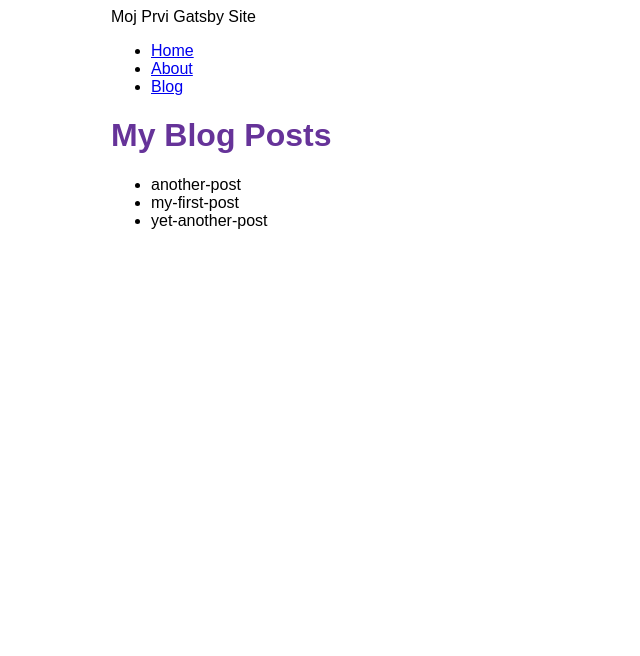
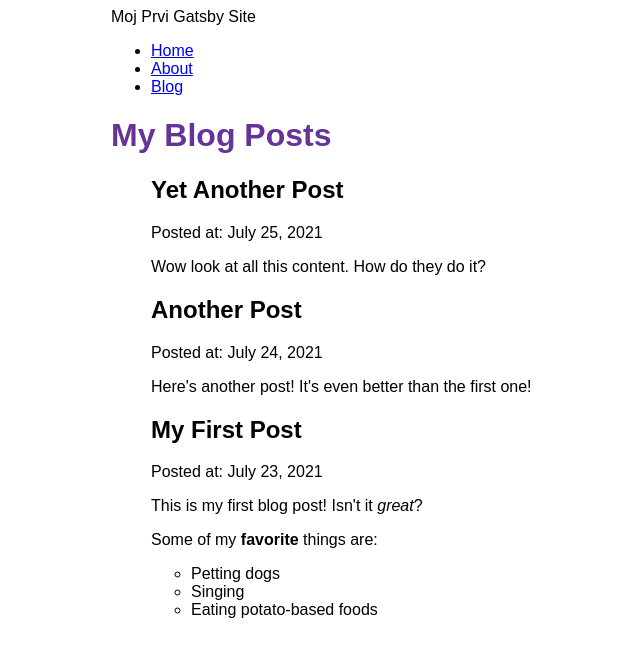
Before and after one commit to stancev/my-gatsby-site, a Gatsby site: page /blog in a window 1280 px wide. Shown: the whole page, without its empty margins (279-919 px from the left). Built offline with nearby package versions, Linux system fonts and the light colour scheme; Gatsby itself is replaced by a stand-in of ours.

Commit message:
Finished Gatsby Tutorial Part 5

```diff
--- a/blog/another-post.mdx
+++ b/blog/another-post.mdx
@@ -0,0 +1,6 @@
+---
+title: "Another Post"
+date: "2021-07-24"
+---
+
+Here's another post! It's even better than the first one!
--- a/blog/my-first-post.mdx
+++ b/blog/my-first-post.mdx
@@ -0,0 +1,12 @@
+---
+title: "My First Post"
+date: "2021-07-23"
+---
+
+This is my first blog post! Isn't it _great_?
+
+Some of my **favorite** things are:
+
+- Petting dogs
+- Singing
+- Eating potato-based foods
--- a/blog/yet-another-post.mdx
+++ b/blog/yet-another-post.mdx
@@ -0,0 +1,7 @@
+---
+date: "2021-07-25"
+title: "Yet Another Post"
+category: "Game Night"
+---
+
+Wow look at all this content. How do they do it?
--- a/src/pages/blog.js
+++ b/src/pages/blog.js
@@ -1,13 +1,18 @@
 import * as React from "react";
 import { graphql } from "gatsby";
+import { MDXRenderer } from "gatsby-plugin-mdx";
 import Layout from "../components/layout";
 
 const BlogPage = ({ data }) => {
   return (
     <Layout pageTitle="My Blog Posts">
       <ul>
-        {data.allFile.nodes.map((node) => (
-          <li key={node.name}>{node.name}</li>
+        {data.allMdx.nodes.map((node) => (
+          <article key={node.id}>
+            <h2>{node.frontmatter.title}</h2>
+            <p>Posted at: {node.frontmatter.date}</p>
+            <MDXRenderer>{node.body}</MDXRenderer>
+          </article>
         ))}
       </ul>
     </Layout>
@@ -16,9 +21,14 @@ const BlogPage = ({ data }) => {
 
 export const query = graphql`
   query {
-    allFile(filter: { sourceInstanceName: { eq: "blog" } }) {
+    allMdx(sort: { order: DESC, fields: frontmatter___date }) {
       nodes {
-        name
+        frontmatter {
+          date(formatString: "MMMM D, YYYY")
+          title
+        }
+        id
+        body
       }
     }
   }
```
